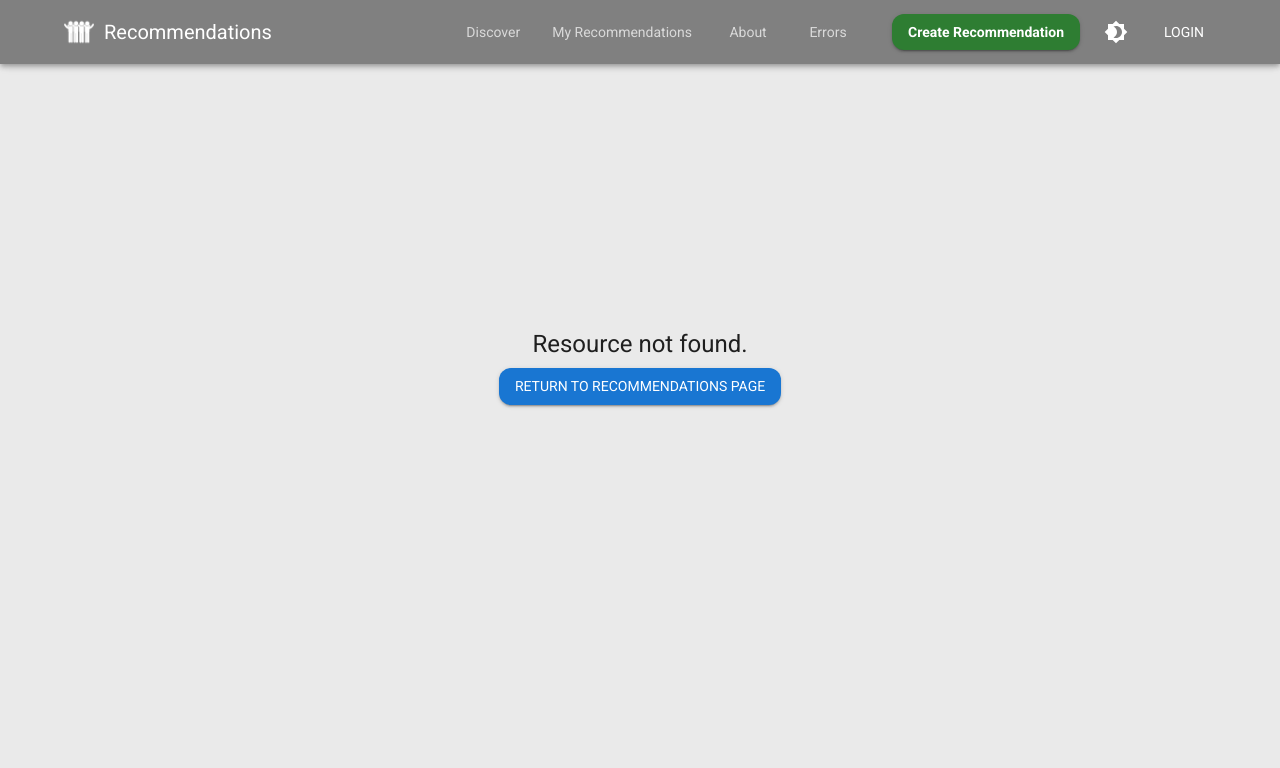
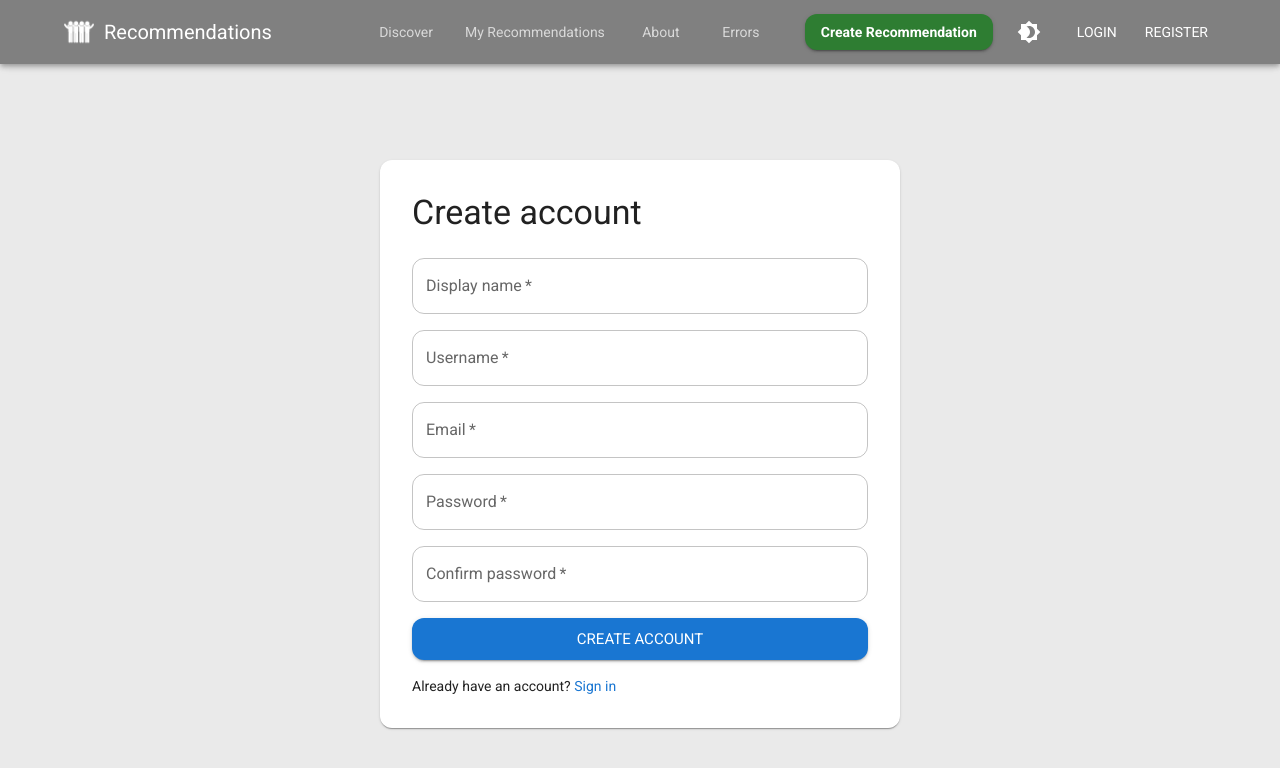
Before and after one commit to ppcosys/RecommendationsApp, a React (Vite) app in the folder ReactApp/: page /register in a window 1280 px wide. Before the commit this address led to /not-found. Shown: the top 768 px of the page. Built offline with nearby package versions, Linux system fonts and the light colour scheme; some icons are missing.

Commit message:
feature: implement register form and registration functionality with backend integration

```diff
--- a/ReactApp/src/app/layout/NavBar.tsx
+++ b/ReactApp/src/app/layout/NavBar.tsx
@@ -5,27 +5,27 @@ import {
   Button,
   Box,
   Container as MUIContainer,
-} from '@mui/material';
-import { NavLink, useNavigate } from 'react-router-dom';
-import ToggleColorModeButton from './ToggleColorModeButton';
-import { APP_NAME } from '@/app/config/appConfig';
-import { observer } from 'mobx-react-lite';
-import { useStore } from '@/app/stores/store';
+} from "@mui/material";
+import { NavLink, useNavigate } from "react-router-dom";
+import ToggleColorModeButton from "./ToggleColorModeButton";
+import { APP_NAME } from "@/app/config/appConfig";
+import { observer } from "mobx-react-lite";
+import { useStore } from "@/app/stores/store";
 
 const navButtonSx = {
-  marginRight: '1rem',
-  textTransform: 'none',
+  marginRight: "1rem",
+  textTransform: "none",
   borderRadius: 2,
-  color: 'rgba(255,255,255,0.7)',
-  transition: 'all 0.2s ease',
-  '&:hover': {
-    backgroundColor: 'rgba(255,255,255,0.08)',
-    color: '#fff',
+  color: "rgba(255,255,255,0.7)",
+  transition: "all 0.2s ease",
+  "&:hover": {
+    backgroundColor: "rgba(255,255,255,0.08)",
+    color: "#fff",
   },
-  '&.active': {
-    color: '#fff',
+  "&.active": {
+    color: "#fff",
     fontWeight: 600,
-    backgroundColor: 'rgba(255,255,255,0.15)',
+    backgroundColor: "rgba(255,255,255,0.15)",
   },
 };
 
@@ -35,35 +35,35 @@ function NavBar() {
 
   const handleLogout = () => {
     userStore.logout();
-    navigate('/');
+    navigate("/");
   };
 
   return (
-    <AppBar position="fixed" sx={{ bgcolor: 'grey' }}>
+    <AppBar position="fixed" sx={{ bgcolor: "grey" }}>
       <MUIContainer maxWidth="lg">
         <Toolbar disableGutters>
           <Box
             component={NavLink}
             to="/"
             sx={{
-              display: 'flex',
-              alignItems: 'center',
-              color: 'inherit',
-              textDecoration: 'none',
+              display: "flex",
+              alignItems: "center",
+              color: "inherit",
+              textDecoration: "none",
               flexGrow: 1,
             }}
           >
             <img
               src="/assets/logo.png"
               alt="logo"
-              style={{ marginRight: '10px', height: '30px' }}
+              style={{ marginRight: "10px", height: "30px" }}
             />
             <Typography variant="h6" noWrap>
               {APP_NAME}
             </Typography>
           </Box>
 
-          <Box sx={{ display: 'flex', alignItems: 'center' }}>
+          <Box sx={{ display: "flex", alignItems: "center" }}>
             <Button component={NavLink} to="/discover" sx={navButtonSx}>
               Discover
             </Button>
@@ -85,7 +85,7 @@ function NavBar() {
               to="/createRecommendation"
               variant="contained"
               color="success"
-              sx={{ ml: 2, textTransform: 'none', fontWeight: 600 }}
+              sx={{ ml: 2, textTransform: "none", fontWeight: 600 }}
             >
               Create Recommendation
             </Button>
@@ -101,15 +101,12 @@ function NavBar() {
                   Hello, {userStore.user?.displayName}
                 </Typography>
 
-                <Button
-                  onClick={handleLogout}
-                  sx={{ ml: 2 }}
-                  color="inherit"
-                >
+                <Button onClick={handleLogout} sx={{ ml: 2 }} color="inherit">
                   Logout
                 </Button>
               </>
             ) : (
+              <>
                 <Button
                   component={NavLink}
                   to="/login"
@@ -118,6 +115,16 @@ function NavBar() {
                 >
                   Login
                 </Button>
+
+                <Button
+                  component={NavLink}
+                  to="/register"
+                  sx={{ ml: 1 }}
+                  color="inherit"
+                >
+                  Register
+                </Button>
+              </>
             )}
           </Box>
         </Toolbar>
--- a/ReactApp/src/app/router/Routes.tsx
+++ b/ReactApp/src/app/router/Routes.tsx
@@ -9,6 +9,7 @@ import NotFound from "../../features/recommendations/errors/NotFound";
 import AboutPage from "../../features/recommendations/about/AboutPage";
 import RecommendationDiscoveryPage from "../../features/recommendations/discovery/RecommendationDiscoveryPage";
 import LoginForm from "../../features/users/LoginForm";
+import RegisterForm from "../../features/users/RegisterForm";
 
 export const routes: RouteObject[] = [
   {
@@ -23,6 +24,7 @@ export const routes: RouteObject[] = [
       { path: "manage/:id", element: <RecommendationForm key="manage" /> },
       { path: "about", element: <AboutPage /> },
       { path: "login", element: <LoginForm /> },
+      { path: "register", element: <RegisterForm /> },
       { path: "errors/", element: <TestErrors /> },
       { path: "not-found/", element: <NotFound /> },
       { path: "*", element: <Navigate replace to="/not-found" /> },
--- a/ReactApp/src/app/stores/userStore.ts
+++ b/ReactApp/src/app/stores/userStore.ts
@@ -45,10 +45,7 @@ export default class UserStore {
     register = async (values: RegisterFormValues) => {
         this.loading = true;
         try {
-            const user = await agent.Account.register(values);
-            runInAction(() => {
-                this.setUser(user);
-            });
+            await agent.Account.register(values);
         } finally {
             runInAction(() => {
                 this.loading = false;
--- /dev/null
+++ b/ReactApp/src/features/users/RegisterForm.tsx
@@ -0,0 +1,132 @@
+import { useState } from "react";
+import { observer } from "mobx-react-lite";
+import {
+  Alert,
+  Box,
+  Button,
+  Paper,
+  Stack,
+  TextField,
+  Typography,
+} from "@mui/material";
+import { Link, useNavigate } from "react-router-dom";
+import { useStore } from "../../app/stores/store";
+
+export default observer(function RegisterForm() {
+  const navigate = useNavigate();
+  const { userStore } = useStore();
+
+  const [values, setValues] = useState({
+    displayName: "",
+    userName: "",
+    email: "",
+    password: "",
+    confirmPassword: "",
+  });
+
+  const [error, setError] = useState<string | null>(null);
+  const [success, setSuccess] = useState<string | null>(null);
+
+  const handleSubmit = async (e: React.FormEvent) => {
+    e.preventDefault();
+    setError(null);
+    setSuccess(null);
+
+    if (values.password !== values.confirmPassword) {
+      setError("Passwords do not match");
+      return;
+    }
+
+    try {
+      await userStore.register(values);
+      setSuccess("Account created successfully. You can now sign in.");
+
+      setTimeout(() => {
+        navigate("/login");
+      }, 1200);
+    } catch {
+      setError("Registration failed");
+    }
+  };
+
+  return (
+    <Paper sx={{ maxWidth: 520, mx: "auto", p: 4, mt: 8 }}>
+      <Typography variant="h4" mb={3}>
+        Create account
+      </Typography>
+
+      <Box component="form" onSubmit={handleSubmit}>
+        <Stack spacing={2}>
+          {error && <Alert severity="error">{error}</Alert>}
+          {success && <Alert severity="success">{success}</Alert>}
+
+          <TextField
+            label="Display name"
+            value={values.displayName}
+            onChange={(e) =>
+              setValues({ ...values, displayName: e.target.value })
+            }
+            fullWidth
+            required
+          />
+
+          <TextField
+            label="Username"
+            value={values.userName}
+            onChange={(e) =>
+              setValues({ ...values, userName: e.target.value })
+            }
+            fullWidth
+            required
+          />
+
+          <TextField
+            label="Email"
+            type="email"
+            value={values.email}
+            onChange={(e) =>
+              setValues({ ...values, email: e.target.value })
+            }
+            fullWidth
+            required
+          />
+
+          <TextField
+            label="Password"
+            type="password"
+            value={values.password}
+            onChange={(e) =>
+              setValues({ ...values, password: e.target.value })
+            }
+            fullWidth
+            required
+          />
+
+          <TextField
+            label="Confirm password"
+            type="password"
+            value={values.confirmPassword}
+            onChange={(e) =>
+              setValues({ ...values, confirmPassword: e.target.value })
+            }
+            fullWidth
+            required
+          />
+
+          <Button
+            type="submit"
+            variant="contained"
+            size="large"
+            disabled={userStore.loading}
+          >
+            Create account
+          </Button>
+
+          <Typography variant="body2">
+            Already have an account? <Link to="/login">Sign in</Link>
+          </Typography>
+        </Stack>
+      </Box>
+    </Paper>
+  );
+});
```
Also changed, not shown: 1 other file (tests, documents, lock files or other folders). Lines whose indentation alone changed are shown as unchanged.
